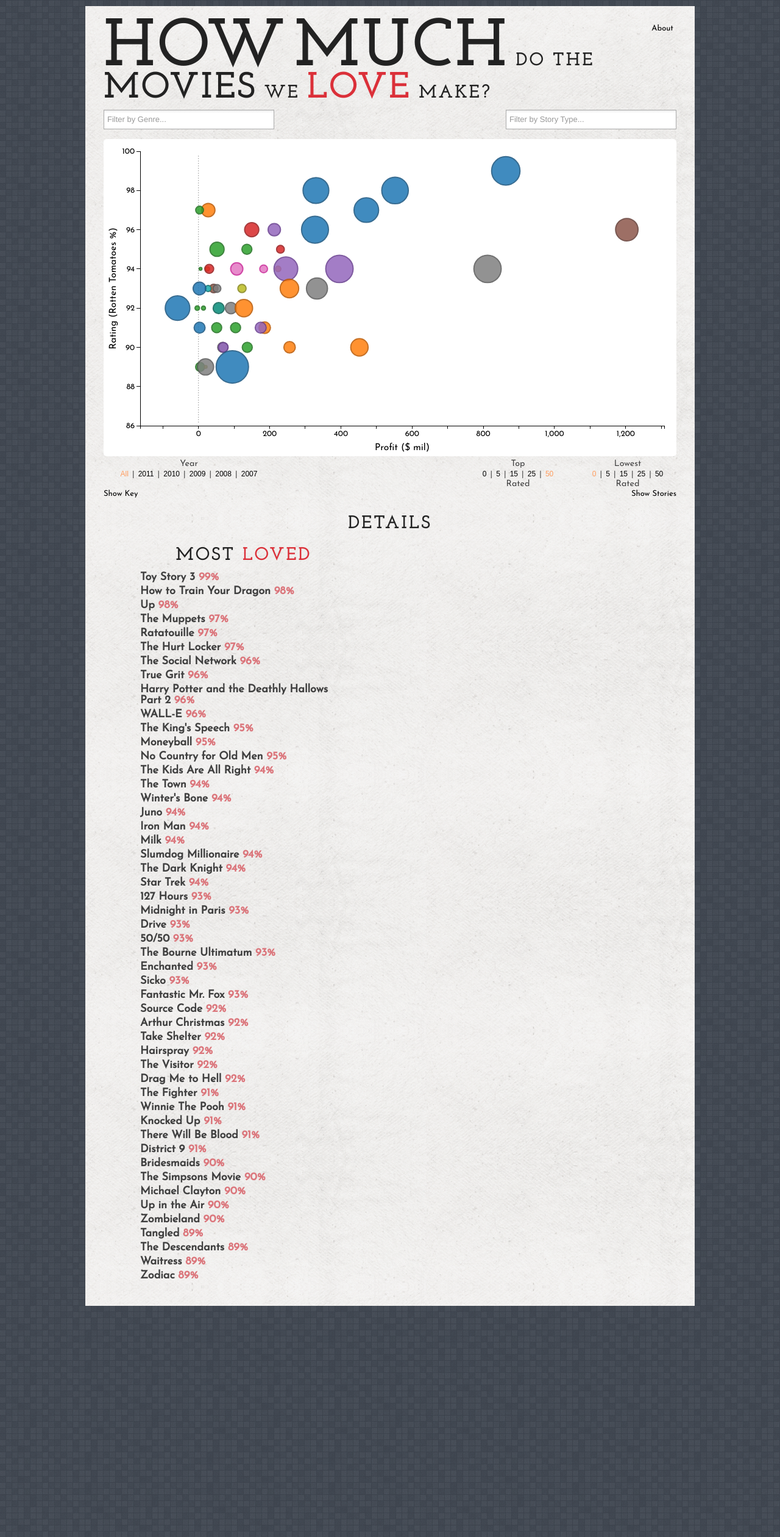
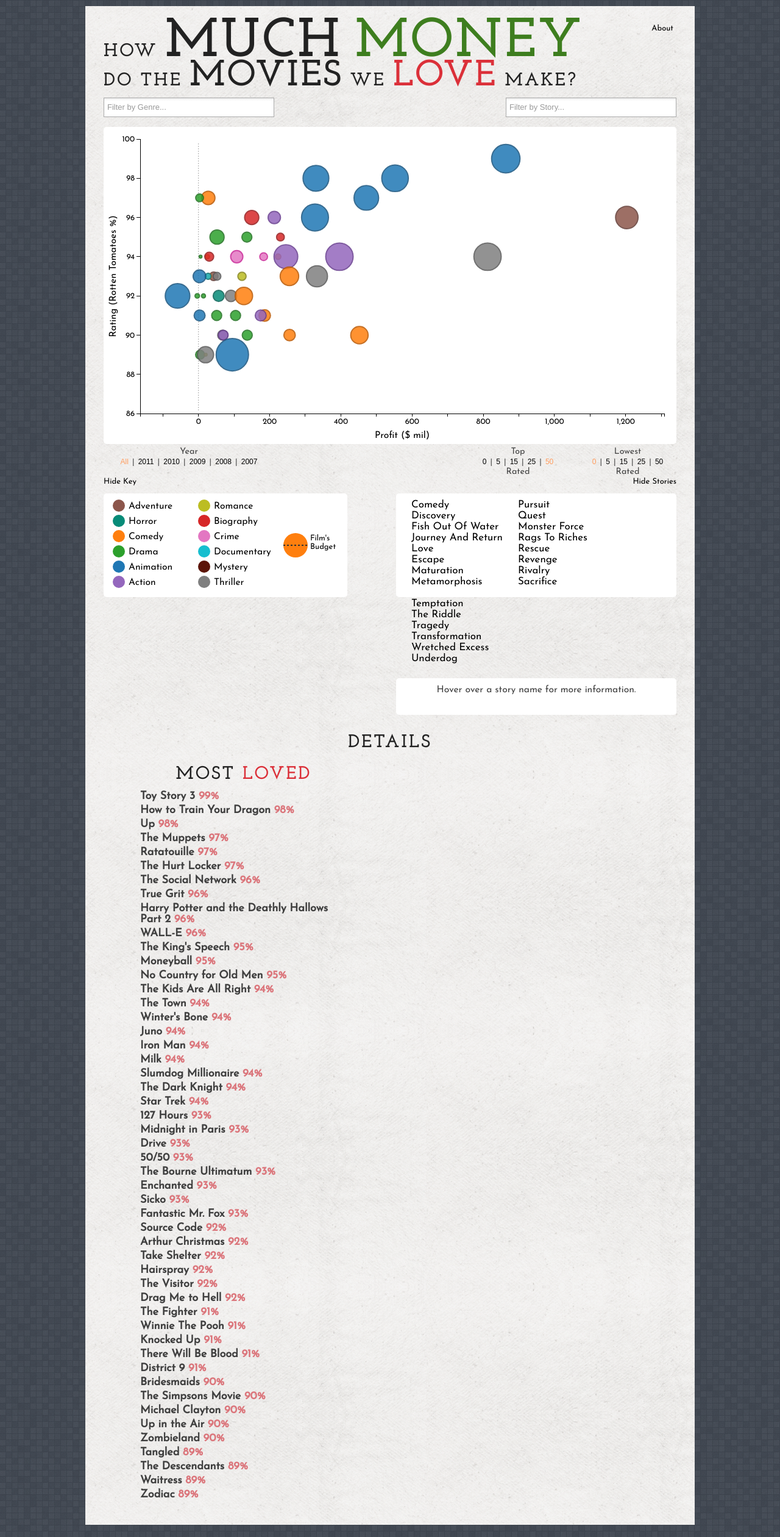
Before and after one commit to vlandham/vlandham.github.com, a Jekyll site: the page vis/movie/index.html, which Jekyll copies as it is, in a window 1280 px wide. Shown: the whole page at 61% size. Built offline with Jekyll 4.4.1, drawn with Linux system fonts in a browser that asks for light colours; Markdown is read by kramdown in place of the engine named in the settings; before the commit the page ends 2161 px from its top, so only the background shows below that.

Commit message:
update movie vis from feedback

```diff
--- a/vis/movie/coffee/vis.coffee
+++ b/vis/movie/coffee/vis.coffee
@@ -344,8 +344,8 @@
 
     bBox = element.getBBox()
     box = { "height": Math.round(bBox.height), "width": Math.round(bBox.width), "x": w + bBox.x, "y" : h + bBox.y}
-    box.x = Math.round(x_scale(movie_data["Profit"]))  - (pr+110) + r_scale(movie_data["Budget"])
-    box.y = Math.round(y_scale_reverse(movie_data["Rotten Tomatoes"])) - (r_scale(movie_data["Budget"]) + pt + -75)
+    box.x = Math.round(x_scale(movie_data["Profit"]))  - (pr+109) + r_scale(movie_data["Budget"])
+    box.y = Math.round(y_scale_reverse(movie_data["Rotten Tomatoes"])) - (r_scale(movie_data["Budget"]) + pt + -55)
 
     tooltipWidth = parseInt(d3.select('#tooltip').style('width').split('px').join(''))
 
--- a/vis/movie/css/style.css
+++ b/vis/movie/css/style.css
@@ -60,14 +60,23 @@
   text-align: center;
 }
 
-#title-top .word1, #title-top .word2 {
-  font-size: 110px;
-  line-height: 90px;
+#title-top .word1 {
+  font-size: 30px;
+  line-height: 10px;
+}
+
+#title-top .word2 {
+  font-size: 90px;
+  line-height: 70px;
+  padding-right: 10px;
 }
 
 #title-top .word3 {
-  font-size: 30px;
-  line-height: 10px;
+  font-size: 90px;
+  line-height: 70px;
+  /* color:#438822; */
+  color:#3E7E1F;
+  margin-right: 100px;
 }
 
 #title-top .word4 {
@@ -76,22 +85,27 @@
 }
 
 #title-top .word5 {
+  font-size: 30px;
+  line-height: 10px;
+}
+
+#title-top .word6 {
   font-size: 60px;
   line-height:40px;
 }
 
-#title-top .word6 {
+#title-top .word7 {
   font-size: 30px;
   line-height: 10px;
 }
 
-#title-top .word7 {
+#title-top .word8 {
   color: #DB3039;
   font-size: 60px;
   line-height: 40px;
 }
 
-#title-top .word8 {
+#title-top .word9 {
   font-size: 30px;
   line-height: 10px;
 }
@@ -171,6 +185,14 @@
 #story-list ul li {
   color:#000;
   /* float:left; */
+}
+
+#story-list a, #story-list a:hover {
+  text-decoration:none;
+}
+
+#story-list a:hover {
+  color: #FF9C5E;
 }
 
 #story-detail {
--- a/vis/movie/index.html
+++ b/vis/movie/index.html
@@ -37,7 +37,7 @@
       </div>
       <div class="modal-body">
         <h4>About</h4>
-        <p>How much does a good movie make? How about a bad one?</p>
+        <p>How much money does a good movie make? How about a bad one?</p>
         <p>This visualization lets you explore the connections between movie ratings, budgets, and profits.</p>
         <p>The <strong>x-axis</strong> shows the film's profit margin while the <strong>y-axis</strong> gives the Rotten Tomatoes review percentage (the % of critics that give a positive review to the movie). Each <strong>dot</strong> in the visualization represents a movie. Hover over the dot to get the specifics on that film.</p>
         <h4>Filters</h4>
@@ -49,11 +49,11 @@
         <p>Created Using <a href="http://mbostock.github.com/d3/">d3.js</a>. Best viewed in <a href="">Google Chrome</a> or <a href="">Safari</a></p>
       </div>
       <div class="modal-footer">
-        <a href="#" class="btn primary">Ok</a>
+        <p></p>
       </div>
     </div>
     <header>
-    <h1 id="title-top">How Much Do The Movies We Love Make?</h1>
+    <h1 id="title-top">How Much Money Do The Movies We Love Make?</h1>
     </header>
     <div id="main" role="main">
       <div class="row">
@@ -75,7 +75,7 @@
           </select>
         </div>
         <div class="span5 offset3">
-          <select data-placeholder="Filter by Story Type..." class="chzn-select" id="story-select" multiple style="width:280px;" tabindex="4">
+          <select data-placeholder="Filter by Story..." class="chzn-select" id="story-select" multiple style="width:280px;" tabindex="4">
             <option value=""></option>
             <option value="Comedy">Comedy</option>
             <option value="Discovery">Discovery</option>
@@ -149,16 +149,16 @@
         </div>
       </div>
       <div class="row">
-        <div class="span4"><a id="key-link" href="javascript:void(0)">Show Key</a></div>
-        <div class="span4 offset8"><a id="story-link" href="javascript:void(0)">Show Stories</a></div>
+        <div class="span4"><a id="key-link" href="javascript:void(0)">Hide Key</a></div>
+        <div class="span4 offset8"><a id="story-link" href="javascript:void(0)">Hide Stories</a></div>
       </div>
       <div class="row">
         <div class="span7">
-          <div id="key" style="display:none;"></div>
+          <div id="key"></div>
           <p></p>
         </div>
         <div class="span9">
-          <div id="stories-section" style="display:none;">
+          <div id="stories-section">
             <div id="stories">
               <div id="story-list">
                 <ul>
@@ -192,7 +192,7 @@
               </div>
             </div>
             <div id="story-detail">
-              <p></p>
+              <p>Hover over a story name for more information.</p>
             </div>
           </div>
         </div>
```
Also changed, not shown: other parts of vis/movie/index.html (+1 -1 lines).
